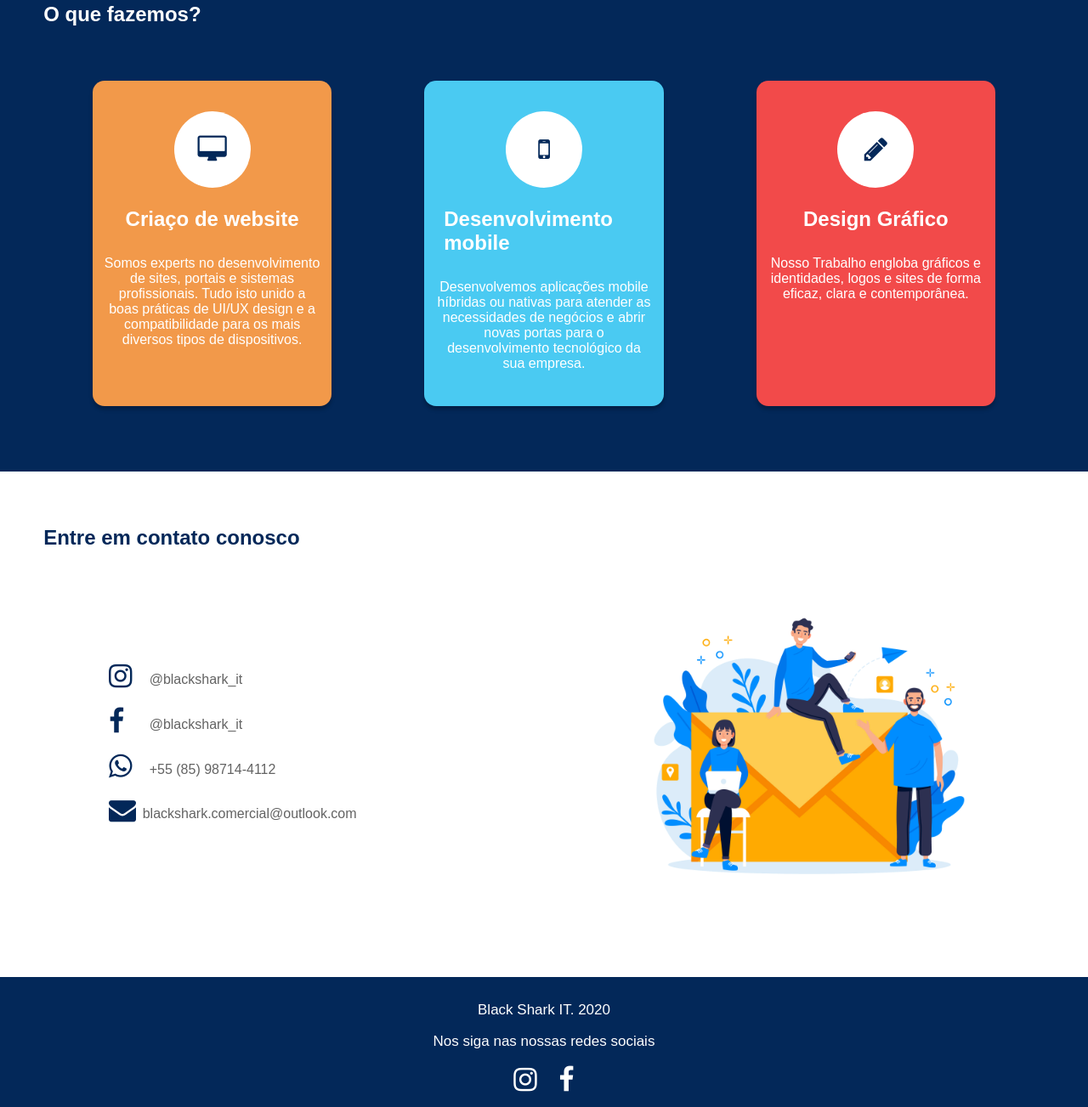
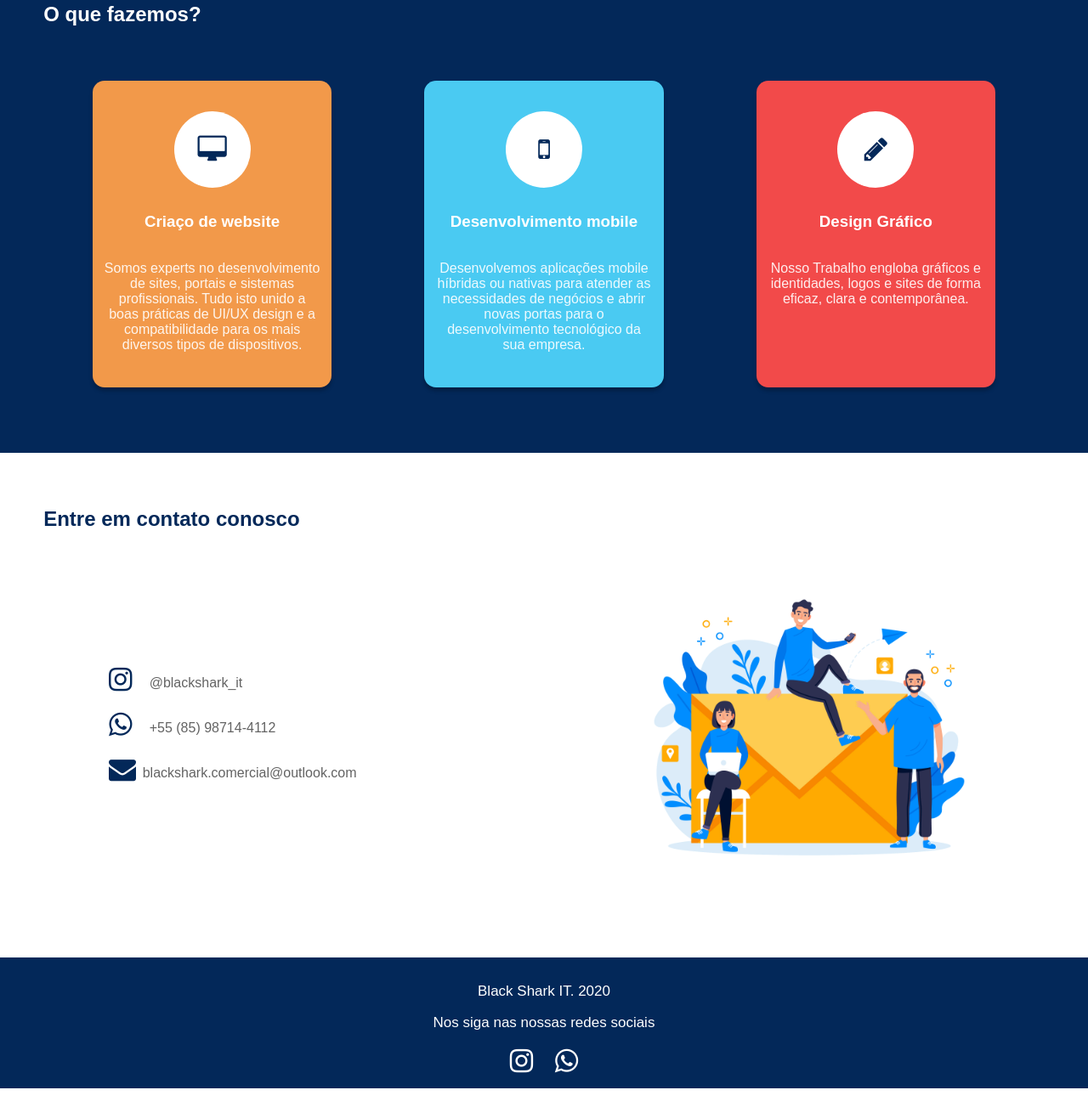
Before and after one commit to blacksharkit/blacksharkit.github.io, a plain HTML site: page index.html in a window 1280 px wide. Shown: the part 1269-2572 px from the top of the page at 85% size. After the commit the page ends 2550 px from the top, so only its background shows below. Drawn offline with Linux system fonts and the light colour scheme.

Commit message:
Pequenos ajustes

```diff
--- a/css/style.css
+++ b/css/style.css
@@ -11,18 +11,7 @@ body, html, #root {
 .menu-scroll {
     transition: 0.25s;
     background-color: #032859;
-}
-.menu-scroll ul li::after {
-    content: "";
-    display: block;
-    width: 0;
-    height: 2px;
-    background: #fff;
-    transition: 0.24s;
-}
-.menu-scroll ul li:hover::after {
-    width: 100%;
-    margin-top: 3%;
+    border-bottom: 2px solid #f2994a;
 }
 .menu {
     width: 100%;
@@ -35,6 +24,18 @@ body, html, #root {
     height: 70px;
     padding: 1%;
     z-index: 2;
+}
+.menu ul li::after {
+    content: "";
+    display: block;
+    width: 0;
+    height: 2px;
+    background: #fff;
+    transition: 0.24s;
+}
+.menu ul li:hover::after {
+    width: 100%;
+    margin-top: 3%;
 }
 .menu .logo {
     margin-left: 4%;
@@ -196,13 +197,13 @@ body, html, #root {
     background: #fff;
     margin: 4% 0;
 }
-.container-service h2 {
+.container-service h3 {
     color: #fff;
 }
 .container-service p {
     font-size: 16px;
     text-align: center;
-    color: #fff;
+    color: rgba(255, 255, 255, .9);
 }
 .container-service i {
     font-size: 2rem;
--- a/index.html
+++ b/index.html
@@ -56,17 +56,17 @@
       <div class='content-info-service'>
         <div class='container-service' style='background-color: #F2994A;'>
           <div class='img-tech'><i class="fa fa-desktop"></i></div>
-          <h2>Criaço de website</h2>
+          <h3>Criaço de website</h3>
           <p>Somos experts no desenvolvimento de sites, portais e sistemas profissionais. Tudo isto unido a boas práticas de UI/UX design e a compatibilidade para os mais diversos tipos de dispositivos.</p>
         </div>
         <div class='container-service' style='background-color: #4ACAF2;'>
           <div class='img-tech'><i class="fa fa-mobile"></i></div>
-          <h2>Desenvolvimento mobile</h2>
+          <h3>Desenvolvimento mobile</h3>
           <p>Desenvolvemos aplicações mobile híbridas ou nativas para atender as necessidades de negócios e abrir novas portas para o desenvolvimento tecnológico da sua empresa.</p>
         </div>
         <div class='container-service' style='background-color: #F24A4A;'>
           <div class='img-tech'><i class="fa fa-pencil"></i></div>
-          <h2>Design Gráfico</h2>
+          <h3>Design Gráfico</h3>
           <p>Nosso Trabalho engloba gráficos e identidades, logos e sites de forma eficaz, clara e contemporânea.</p>
         </div>
       </div>
@@ -78,7 +78,6 @@
       <div class='content'>
         <div class='contact-info'>
           <div class='item'><i class='fa fa-instagram'></i> <a href='https://www.instagram.com/blackshark_it/'>@blackshark_it</a></div>
-          <div class='item'><i class='fa fa-facebook'></i> <a href='https://www.instagram.com/blackshark_it/'>@blackshark_it</a></div>
           <div class='item'><i class='fa fa-whatsapp'></i> <a href='https://bit.ly/3kim6M6'>+55 (85) 98714-4112</a></div>
           <div class='item'><i class='fa fa-envelope'></i> <a href='mailto:blackshark.comercial@outlook.com'>blackshark.comercial@outlook.com</a></div>
         </div>
@@ -93,7 +92,7 @@
       <p class='name-company'>Nos siga nas nossas redes sociais</p>
       <div class='social-network'>
         <a class='link-network' href='https://www.instagram.com/blackshark_it/' target='_black'><i class='fa fa-instagram'></i></a>
-        <a class='link-network' href=''><i class='fa fa-facebook'></i></a>
+        <a class='link-network' href='https://bit.ly/3kim6M6'><i class='fa fa-whatsapp'></i></a>
       </div>
     </footer>
   </div>
```
